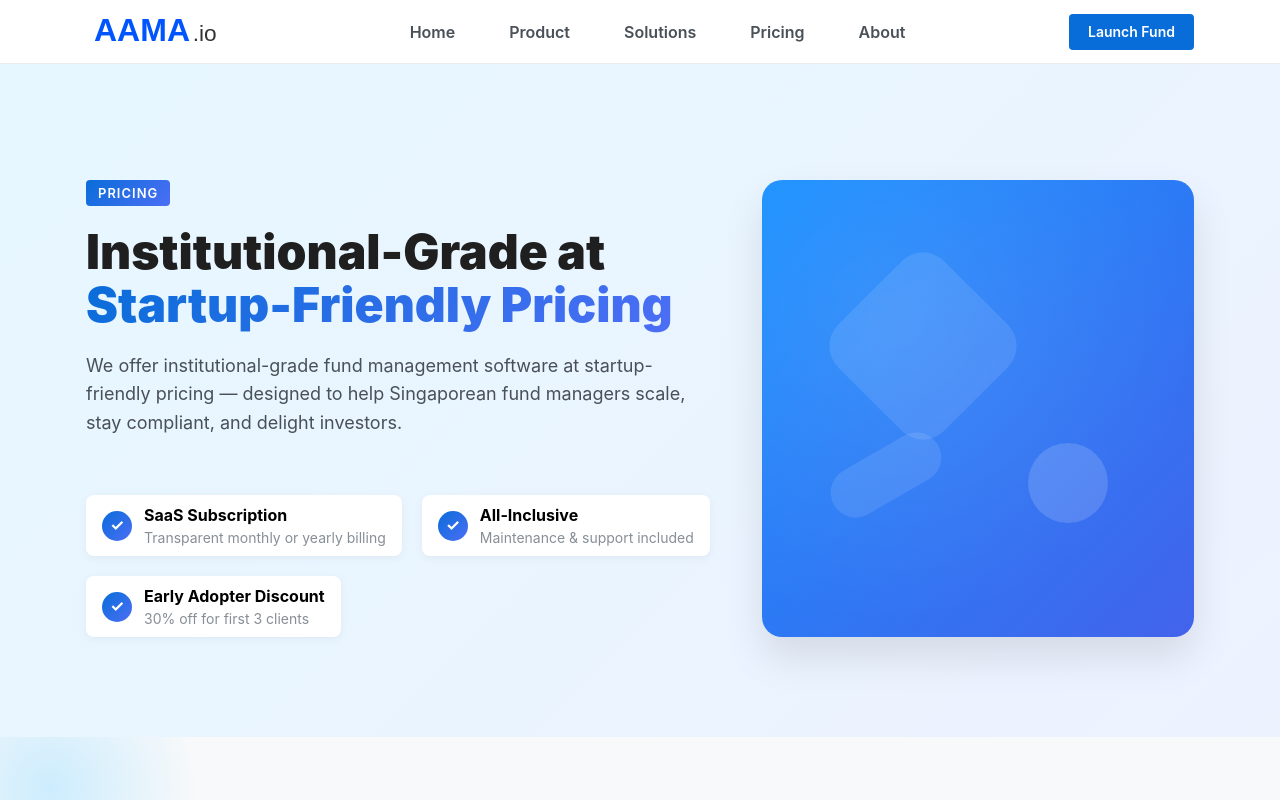
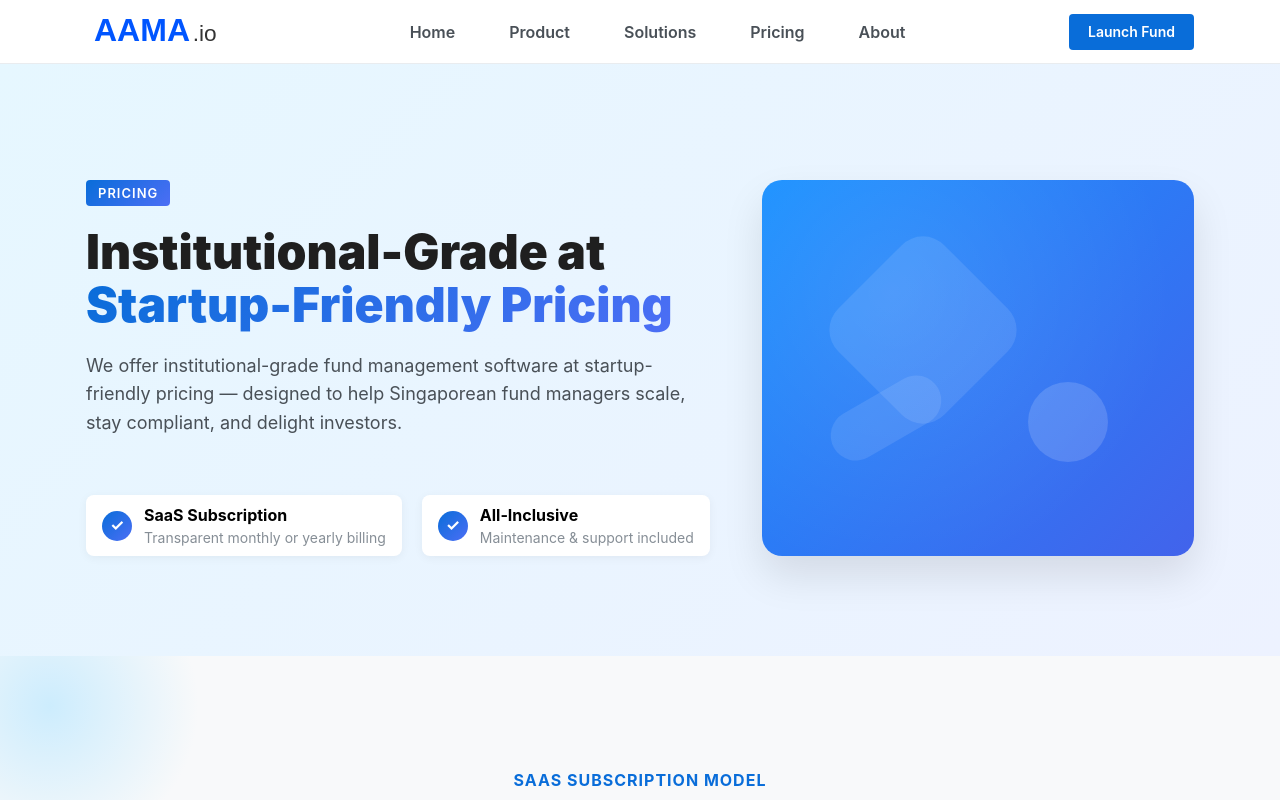
Before and after one commit to Aama-io/landing, a Next.js app: page /pricing in a window 1280 px wide. Shown: the top 800 px of the page. Built offline with nearby package versions, Linux system fonts and the light colour scheme; no server answers.

Commit message:
Removed first client mention

```diff
--- a/components/PricingHero/PricingHero.tsx
+++ b/components/PricingHero/PricingHero.tsx
@@ -36,14 +36,6 @@ export function PricingHero() {
                     <Text size="sm" c="dimmed">Maintenance & support included</Text>
                   </div>
                 </div>
-
-                <div className={classes.feature}>
-                  <div className={classes.featureIcon}>✓</div>
-                  <div className={classes.featureText}>
-                    <Text fw={700}>Early Adopter Discount</Text>
-                    <Text size="sm" c="dimmed">30% off for first 3 clients</Text>
-                  </div>
-                </div>
               </Group>
             </div>
           </Grid.Col>
```
